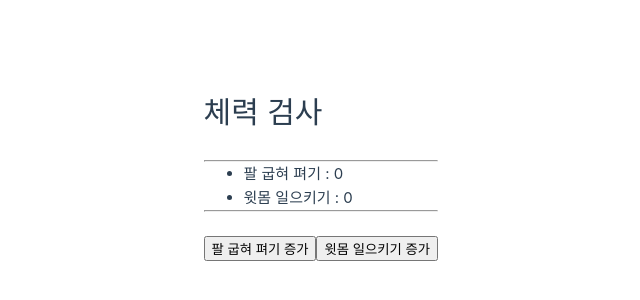
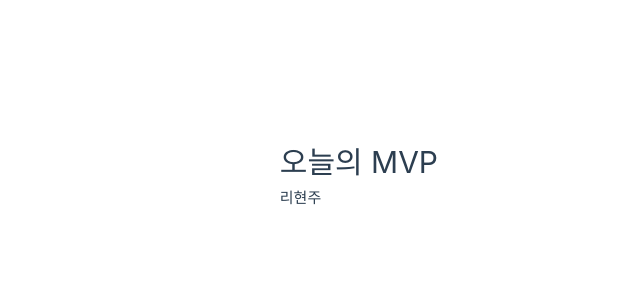
Before and after one commit to seedevk8s/vue-project-, a Vue app: page / in a window 1280 px wide. Shown: the part 226-526 px from the top of the page, without its empty margins (202-842 px from the left). Built offline with nearby package versions, Linux system fonts and the light colour scheme.

Commit message:
컴퓨티드까지

```diff
--- /dev/null
+++ b/src/App9.vue
@@ -0,0 +1,40 @@
+<script setup>
+import {computed, reactive} from "vue";
+
+// 반응형 상태
+const state = reactive({
+  mvpId: 12,
+  players: [
+    {id: 7, name: "추호진"},
+    {id: 9, name: "임아영"},
+    {id: 12, name: "리현주"}
+  ]
+})
+
+//(컴퓨티드 선언)
+const computedMvpName = computed(() => {
+  if (state.mvpId) {
+    const player = state.players.find(p => p.id === state.mvpId);
+    if (player) {
+      return player.name;
+    }
+  }
+  return "없음";
+})
+
+console.log(computedMvpName.value)
+
+const getMvpName = () => {
+
+}
+
+</script>
+
+<template>
+  <div>
+    <h1>오늘의 MVP</h1>
+    <div>
+      {{ computedMvpName }}
+    </div>
+  </div>
+</template>
--- a/src/main.js
+++ b/src/main.js
@@ -8,7 +8,10 @@ import { createPinia } from 'pinia'
 //import App from './App3.vue'
 //import App from './App4.vue'
 //import App from './App5.vue'
-import App from './App6.vue'
+//import App from './App6.vue'
+//import App from './App7.vue'
+//import App from './App8.vue'
+import App from './App9.vue'
 import router from './router'
 
 const app = createApp(App)
```
Also changed, not shown: src/App7.vue (added, +26 -0 lines), src/App8.vue (added, +34 -0 lines).
